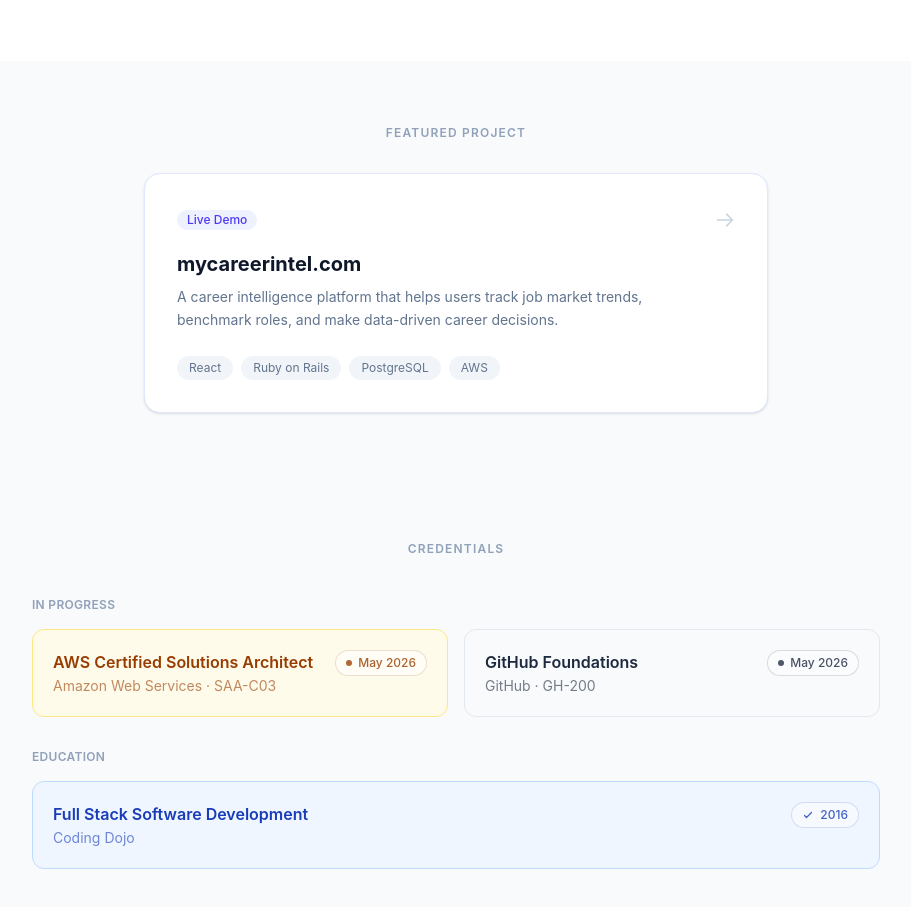
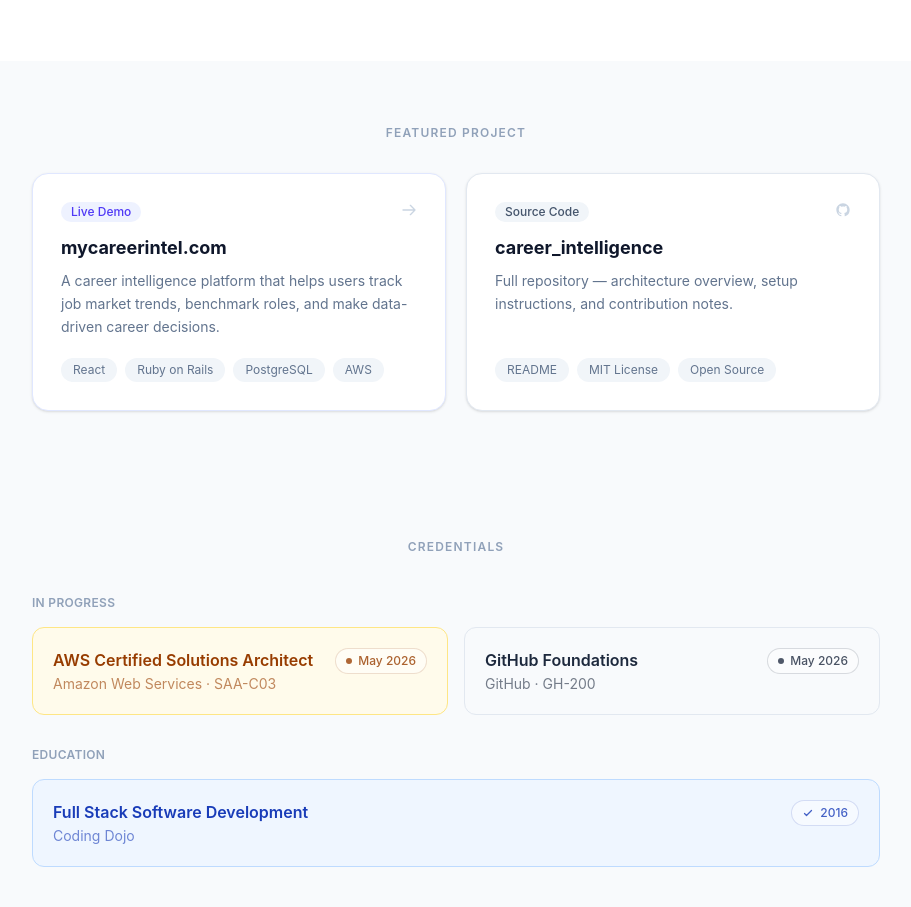
Before and after one commit to ntxtthomas/bio, a React (Vite) app: page / in a window 1280 px wide. Shown: the part 960-1867 px from the top of the page, without its empty margins (184-1095 px from the left). Built offline with nearby package versions, Linux system fonts and the light colour scheme.

Commit message:
add source code link

```diff
--- a/src/components/Links.tsx
+++ b/src/components/Links.tsx
@@ -1,32 +1,26 @@
 export default function Links() {
   return (
     <section className="bg-slate-50 py-16">
-      <div className="mx-auto max-w-2xl px-6">
+      <div className="mx-auto max-w-4xl px-6">
         <h2 className="mb-8 text-center text-xs font-semibold uppercase tracking-widest text-slate-400">
           Featured Project
         </h2>
+        <div className="grid gap-5 sm:grid-cols-2">
+
+          {/* Live demo card */}
           <a
             href="https://mycareerintel.com"
             target="_blank"
             rel="noopener noreferrer"
-          className="group block rounded-2xl border border-indigo-100 bg-white p-8 shadow-sm transition-all hover:border-indigo-300 hover:shadow-md"
+            className="group flex flex-col rounded-2xl border border-indigo-100 bg-white p-7 shadow-sm transition-all hover:border-indigo-300 hover:shadow-md"
           >
             <div className="flex items-start justify-between gap-4">
-            <div>
-              <span className="mb-3 inline-block rounded-full bg-indigo-50 px-2.5 py-0.5 text-xs font-medium text-indigo-600">
+              <span className="inline-block rounded-full bg-indigo-50 px-2.5 py-0.5 text-xs font-medium text-indigo-600">
                 Live Demo
               </span>
-              <h3 className="mt-2 text-xl font-bold text-slate-900 group-hover:text-indigo-700">
-                mycareerintel.com
-              </h3>
-              <p className="mt-2 text-sm leading-relaxed text-slate-500">
-                A career intelligence platform that helps users track job market trends,
-                benchmark roles, and make data-driven career decisions.
-              </p>
-            </div>
               <svg
                 xmlns="http://www.w3.org/2000/svg"
-              className="mt-1 h-5 w-5 shrink-0 text-slate-300 transition-all group-hover:translate-x-0.5 group-hover:text-indigo-400"
+                className="h-4 w-4 shrink-0 text-slate-300 transition-all group-hover:translate-x-0.5 group-hover:text-indigo-400"
                 fill="none"
                 viewBox="0 0 24 24"
                 stroke="currentColor"
@@ -36,7 +30,14 @@
                 <path strokeLinecap="round" strokeLinejoin="round" d="M14 5l7 7m0 0l-7 7m7-7H3" />
               </svg>
             </div>
-          <div className="mt-6 flex flex-wrap gap-2">
+            <h3 className="mt-3 text-lg font-bold text-slate-900 group-hover:text-indigo-700">
+              mycareerintel.com
+            </h3>
+            <p className="mt-2 flex-1 text-sm leading-relaxed text-slate-500">
+              A career intelligence platform that helps users track job market trends,
+              benchmark roles, and make data-driven career decisions.
+            </p>
+            <div className="mt-5 flex flex-wrap gap-2">
               {['React', 'Ruby on Rails', 'PostgreSQL', 'AWS'].map((tag) => (
                 <span
                   key={tag}
@@ -47,6 +48,46 @@
               ))}
             </div>
           </a>
+
+          {/* GitHub repo card */}
+          <a
+            href="https://github.com/ntxtthomas/career_intelligence/#career-intelligence"
+            target="_blank"
+            rel="noopener noreferrer"
+            className="group flex flex-col rounded-2xl border border-slate-200 bg-white p-7 shadow-sm transition-all hover:border-slate-400 hover:shadow-md"
+          >
+            <div className="flex items-start justify-between gap-4">
+              <span className="inline-block rounded-full bg-slate-100 px-2.5 py-0.5 text-xs font-medium text-slate-600">
+                Source Code
+              </span>
+              <svg
+                className="h-4 w-4 shrink-0 text-slate-300 transition-colors group-hover:text-slate-700"
+                fill="currentColor"
+                viewBox="0 0 24 24"
+                aria-hidden="true"
+              >
+                <path fillRule="evenodd" clipRule="evenodd" d="M12 2C6.477 2 2 6.484 2 12.017c0 4.425 2.865 8.18 6.839 9.504.5.092.682-.217.682-.483 0-.237-.008-.868-.013-1.703-2.782.605-3.369-1.343-3.369-1.343-.454-1.158-1.11-1.466-1.11-1.466-.908-.62.069-.608.069-.608 1.003.07 1.531 1.032 1.531 1.032.892 1.53 2.341 1.088 2.91.832.092-.647.35-1.088.636-1.338-2.22-.253-4.555-1.113-4.555-4.951 0-1.093.39-1.988 1.029-2.688-.103-.253-.446-1.272.098-2.65 0 0 .84-.27 2.75 1.026A9.564 9.564 0 0112 6.844c.85.004 1.705.115 2.504.337 1.909-1.296 2.747-1.027 2.747-1.027.546 1.379.202 2.398.1 2.651.64.7 1.028 1.595 1.028 2.688 0 3.848-2.339 4.695-4.566 4.943.359.309.678.92.678 1.855 0 1.338-.012 2.419-.012 2.747 0 .268.18.58.688.482A10.019 10.019 0 0022 12.017C22 6.484 17.522 2 12 2z" />
+              </svg>
+            </div>
+            <h3 className="mt-3 text-lg font-bold text-slate-900 group-hover:text-slate-700">
+              career_intelligence
+            </h3>
+            <p className="mt-2 flex-1 text-sm leading-relaxed text-slate-500">
+              Full repository — architecture overview, setup instructions, and contribution notes.
+            </p>
+            <div className="mt-5 flex flex-wrap gap-2">
+              {['README', 'MIT License', 'Open Source'].map((tag) => (
+                <span
+                  key={tag}
+                  className="rounded-full bg-slate-100 px-3 py-1 text-xs text-slate-500"
+                >
+                  {tag}
+                </span>
+              ))}
+            </div>
+          </a>
+
+        </div>
       </div>
     </section>
   );
```
Lines whose indentation alone changed are shown as unchanged.
